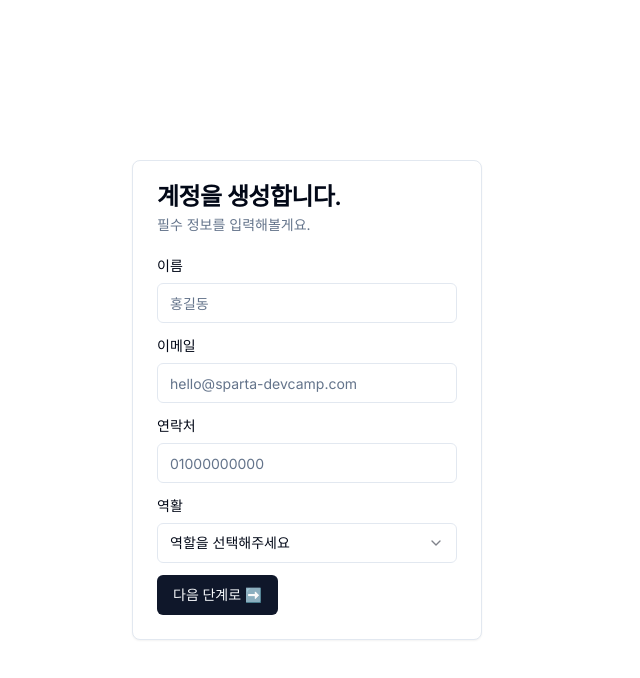
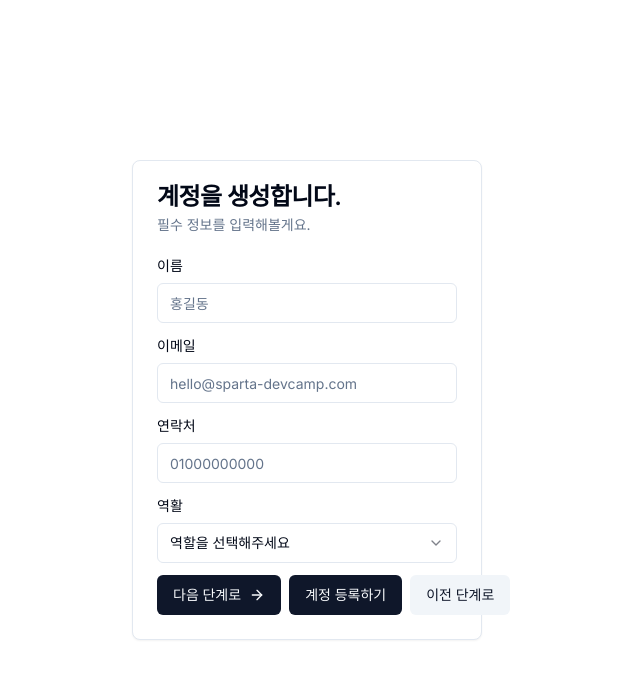
Before and after one commit to crown0205/devCamp, a Next.js app: page / in a window 1280 px wide. Shown: the top 678 px of the page, without its empty margins (333-973 px from the left). Built offline with nearby package versions, Linux system fonts and the light colour scheme.

Commit message:
fix : 캐러셀 삭제

```diff
--- a/src/app/page.tsx
+++ b/src/app/page.tsx
@@ -8,14 +8,6 @@ import {
   CardHeader,
   CardTitle,
 } from "@/components/ui/card";
-import {
-  Carousel,
-  CarouselContent,
-  CarouselItem,
-  CarouselNext,
-  CarouselPrevious,
-  useCarousel,
-} from "@/components/ui/carousel";
 import { Input } from "@/components/ui/input";
 import { Label } from "@/components/ui/label";
 import {
@@ -26,15 +18,18 @@ import {
   SelectValue,
 } from "@/components/ui/select";
 import { formValues } from "@/types";
+import clsx from "clsx";
+import { ArrowRight } from "lucide-react";
 //
 import { useState } from "react";
 import { useForm } from "react-hook-form";
 import { z } from "zod";
 
 type IFormValues = z.infer<typeof formValues>;
+type IStep = "info" | "password";
 
 export default function Home() {
-  const [step, setStep] = useState();
+  const [step, setStep] = useState<IStep>("info");
 
   const { handleSubmit, register } = useForm<IFormValues>({
     defaultValues: {
@@ -49,9 +44,13 @@ export default function Home() {
     console.log(data);
   };
 
-  const handleNext = () => {};
+  const handleNext = () => {
+    setStep("password");
+  };
 
-  const handlePrev = () => {};
+  const handlePrev = () => {
+    setStep("info");
+  };
 
   const handleSignup = () => {
     console.log("signup");
@@ -65,10 +64,13 @@ export default function Home() {
           <CardDescription>필수 정보를 입력해볼게요.</CardDescription>
         </CardHeader>
 
-        <Carousel>
-          <CarouselContent>
-            <CarouselItem>
-              <CardContent className="pb-0">
+        <div className={clsx("flex transition overflow-hidden")}>
+          <CardContent
+            className={clsx(
+              "pb-0 min-w-full",
+              step === "info" ? "-translate-x-0" : "translate-x-[-100%]"
+            )}
+          >
             <form>
               <div className="grid w-full items-center gap-4">
                 <div className="flex flex-col space-y-1.5 gap-1">
@@ -77,10 +79,7 @@ export default function Home() {
                 </div>
                 <div className="flex flex-col space-y-1.5 gap-1">
                   <Label htmlFor="email">이메일</Label>
-                      <Input
-                        id="email"
-                        placeholder="hello@sparta-devcamp.com"
-                      />
+                  <Input id="email" placeholder="hello@sparta-devcamp.com" />
                 </div>
                 <div className="flex flex-col space-y-1.5 gap-1">
                   <Label htmlFor="phone">연락처</Label>
@@ -101,27 +100,34 @@ export default function Home() {
               </div>
             </form>
           </CardContent>
-            </CarouselItem>
-
-            <CarouselItem>
-              <CardContent className="flex flex-col gap-4">
+          <CardContent
+            className={clsx(
+              "flex flex-col gap-4 min-w-full",
+              step === "password" ? "-translate-x-[100%]" : "translate-x-0"
+            )}
+          >
             <div className="flex flex-col space-y-1.5 gap-1">
               <Label htmlFor="password">비밀번호</Label>
-                  <Input id="password" placeholder="01000000000" />
+              <Input id="password" placeholder="" />
             </div>
             <div className="flex flex-col space-y-1.5 gap-1">
               <Label htmlFor="passwordCheck">비밀번호 확인</Label>
-                  <Input id="passwordCheck" placeholder="01000000000" />
+              <Input id="passwordCheck" placeholder="" />
             </div>
           </CardContent>
-            </CarouselItem>
-          </CarouselContent>
-          <CardFooter className="flex justify-between mt-3">
-            <Button>다음 단계로 ➡️</Button>
-            {/* <CarouselPrevious className="relative"></CarouselPrevious> */}
-            {/* <CarouselNext /> */}
+        </div>
+        <CardFooter className="flex justify-start gap-2 mt-3">
+          <Button className="flex gap-2" onClick={handleNext}>
+            다음 단계로 <ArrowRight className="h-4 w-4" />
+          </Button>
+
+          <Button className="flex" onClick={handleSignup}>
+            계정 등록하기
+          </Button>
+          <Button variant="secondary" onClick={handlePrev}>
+            이전 단계로
+          </Button>
         </CardFooter>
-        </Carousel>
       </Card>
     </main>
   );
```
Lines whose indentation alone changed are shown as unchanged.
